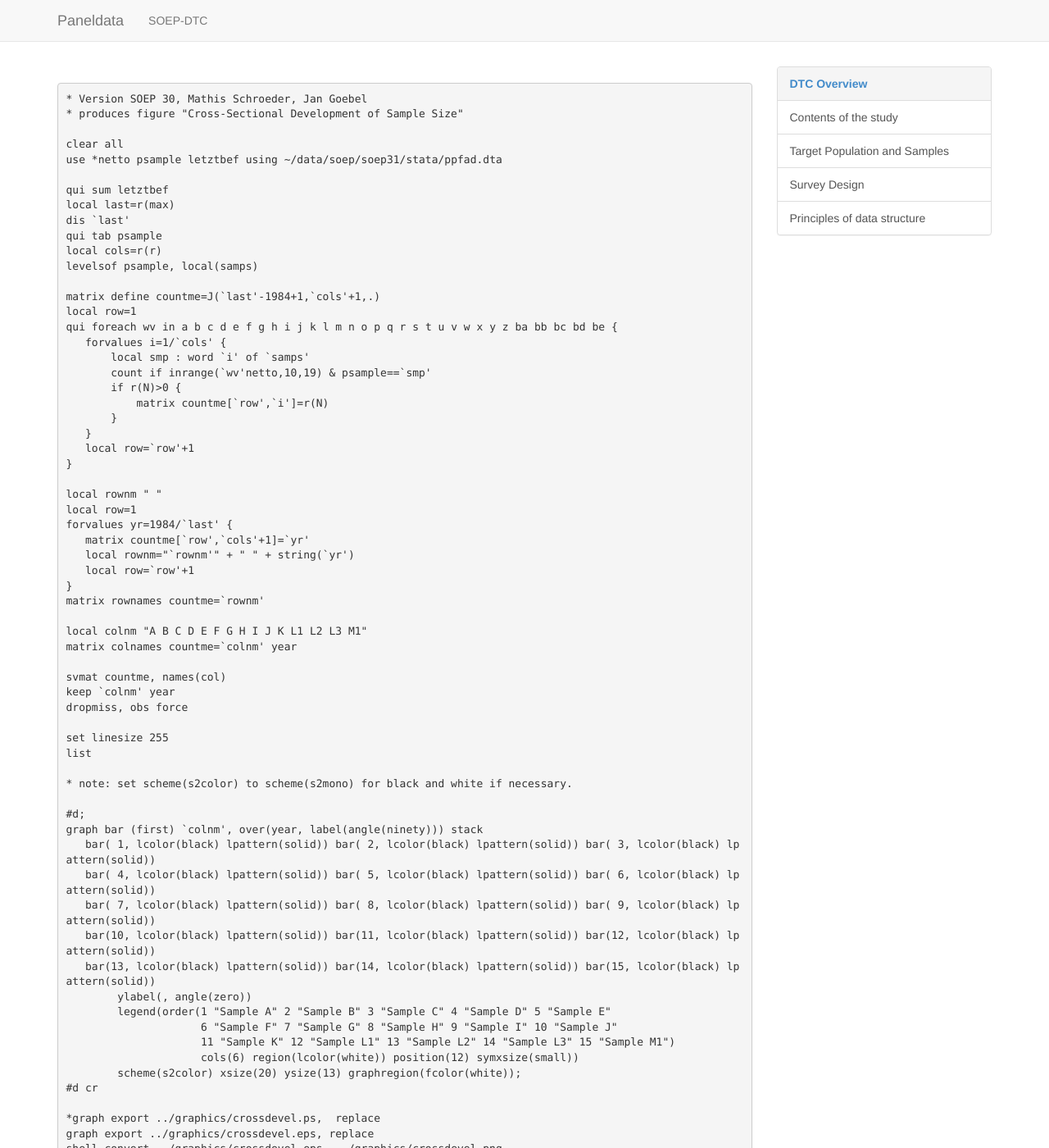
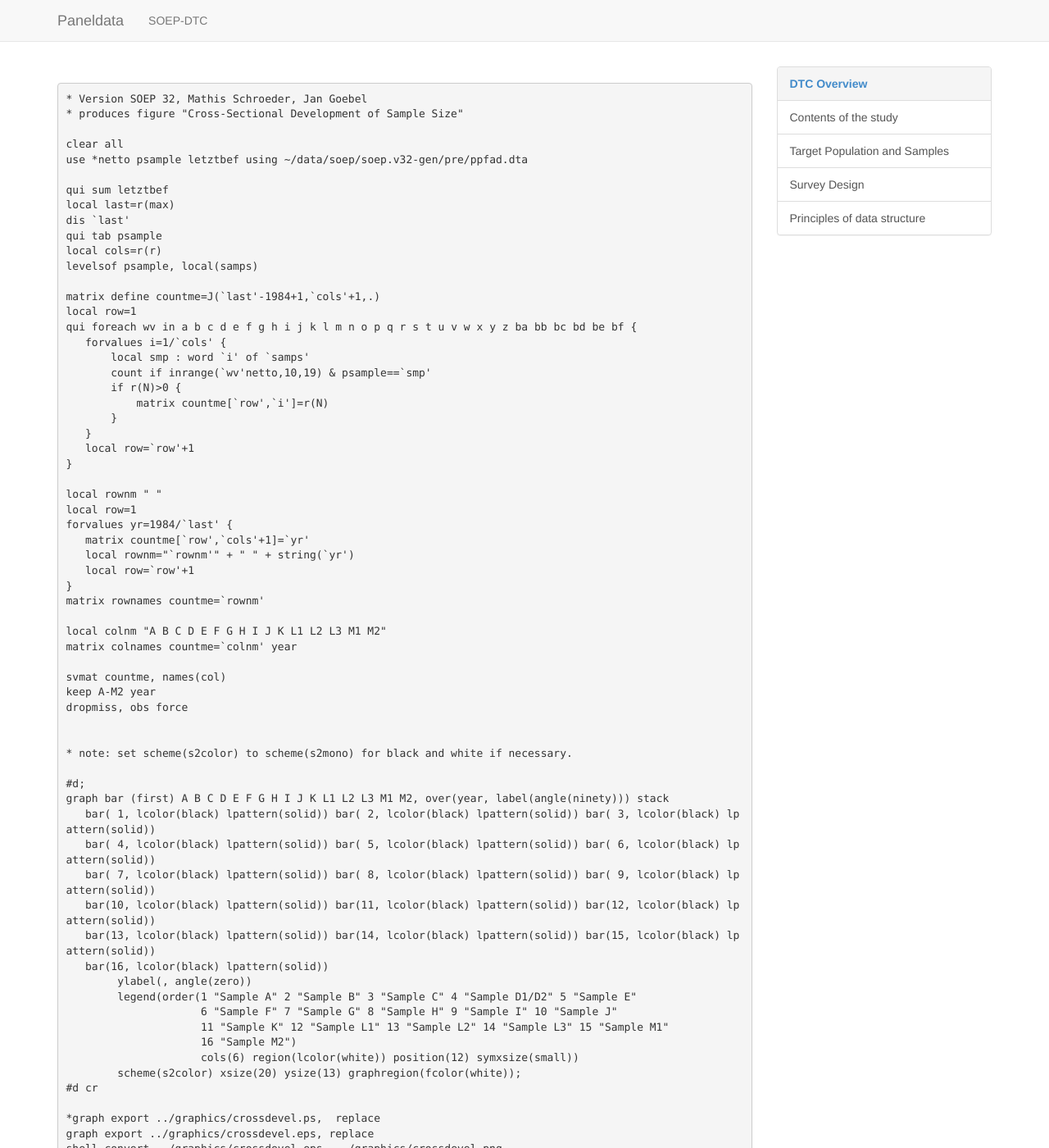
Before and after one commit to paneldata/paneldata.github.io, a Jekyll site: the page built from soep/dtc/crossdevel.md, in a window 1280 px wide and 1400 px high. Shown: the whole window at 82% size. Built offline with Jekyll 4.4.1, drawn with Linux system fonts in a browser that asks for light colours; some of the changed text lies outside the part shown.

Commit message:
Update Grafiken und Tabellen auf V32

````diff
--- a/soep/dtc/crossdevel.md
+++ b/soep/dtc/crossdevel.md
@@ -2,11 +2,11 @@
 layout: dtc
 ---
 ```stata
-* Version SOEP 30, Mathis Schroeder, Jan Goebel
+* Version SOEP 32, Mathis Schroeder, Jan Goebel
 * produces figure "Cross-Sectional Development of Sample Size"
 
 clear all
-use *netto psample letztbef using ~/data/soep/soep31/stata/ppfad.dta
+use *netto psample letztbef using ~/data/soep/soep.v32-gen/pre/ppfad.dta
 
 qui sum letztbef
 local last=r(max)
@@ -17,7 +17,7 @@ levelsof psample, local(samps)
 
 matrix define countme=J(`last'-1984+1,`cols'+1,.)
 local row=1
-qui foreach wv in a b c d e f g h i j k l m n o p q r s t u v w x y z ba bb bc bd be {
+qui foreach wv in a b c d e f g h i j k l m n o p q r s t u v w x y z ba bb bc bd be bf {
    forvalues i=1/`cols' {
        local smp : word `i' of `samps'
        count if inrange(`wv'netto,10,19) & psample==`smp'
@@ -37,29 +37,29 @@ forvalues yr=1984/`last' {
 }
 matrix rownames countme=`rownm'
 
-local colnm "A B C D E F G H I J K L1 L2 L3 M1"
+local colnm "A B C D E F G H I J K L1 L2 L3 M1 M2"
 matrix colnames countme=`colnm' year
 
 svmat countme, names(col)
-keep `colnm' year
+keep A-M2 year
 dropmiss, obs force
 
-set linesize 255
-list
 
 * note: set scheme(s2color) to scheme(s2mono) for black and white if necessary.
 
 #d;
-graph bar (first) `colnm', over(year, label(angle(ninety))) stack
+graph bar (first) A B C D E F G H I J K L1 L2 L3 M1 M2, over(year, label(angle(ninety))) stack
    bar( 1, lcolor(black) lpattern(solid)) bar( 2, lcolor(black) lpattern(solid)) bar( 3, lcolor(black) lpattern(solid))
    bar( 4, lcolor(black) lpattern(solid)) bar( 5, lcolor(black) lpattern(solid)) bar( 6, lcolor(black) lpattern(solid))
    bar( 7, lcolor(black) lpattern(solid)) bar( 8, lcolor(black) lpattern(solid)) bar( 9, lcolor(black) lpattern(solid))
    bar(10, lcolor(black) lpattern(solid)) bar(11, lcolor(black) lpattern(solid)) bar(12, lcolor(black) lpattern(solid))
    bar(13, lcolor(black) lpattern(solid)) bar(14, lcolor(black) lpattern(solid)) bar(15, lcolor(black) lpattern(solid))
+   bar(16, lcolor(black) lpattern(solid))
 	ylabel(, angle(zero))
-	legend(order(1 "Sample A" 2 "Sample B" 3 "Sample C" 4 "Sample D" 5 "Sample E"
+	legend(order(1 "Sample A" 2 "Sample B" 3 "Sample C" 4 "Sample D1/D2" 5 "Sample E"
 	             6 "Sample F" 7 "Sample G" 8 "Sample H" 9 "Sample I" 10 "Sample J"
-                     11 "Sample K" 12 "Sample L1" 13 "Sample L2" 14 "Sample L3" 15 "Sample M1")
+                     11 "Sample K" 12 "Sample L1" 13 "Sample L2" 14 "Sample L3" 15 "Sample M1"
+                     16 "Sample M2")
                      cols(6) region(lcolor(white)) position(12) symxsize(small))
 	scheme(s2color) xsize(20) ysize(13) graphregion(fcolor(white));
 #d cr
````
Also changed, not shown: other parts of soep/dtc/crossdevel.md (+3 -1 lines), soep/dtc/hh.md (+9 -10 lines), soep/dtc/mode.md (+8 -10 lines), soep/dtc/sample.md (+5 -4 lines), soep/dtc/soep_whereabout.md (+5 -6 lines), soep/dtc/table_wave1.md (+4 -5 lines), soep/dtc/graphics/crossdevel.png, soep/dtc/graphics/mode.png, soep/dtc/graphics/old-new-hh.png, soep/dtc/graphics/where2.png, 5 other files.
